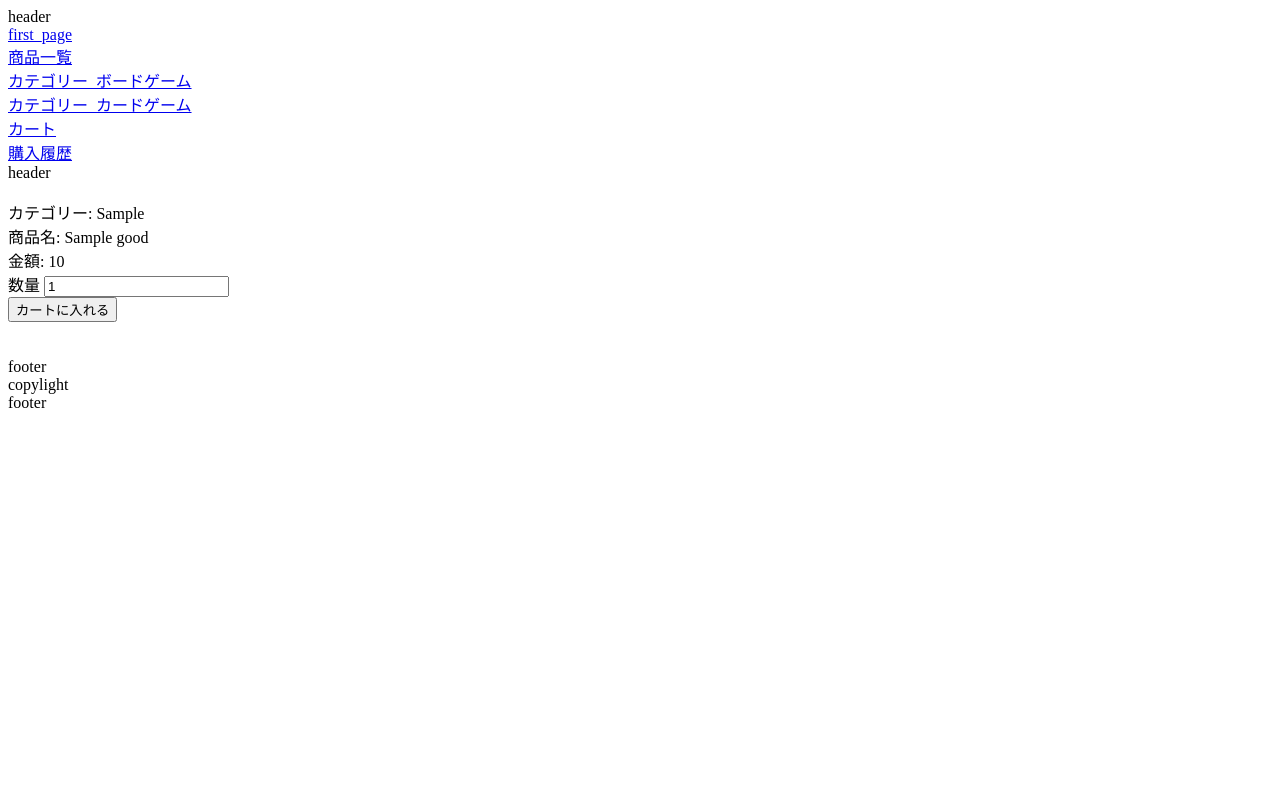
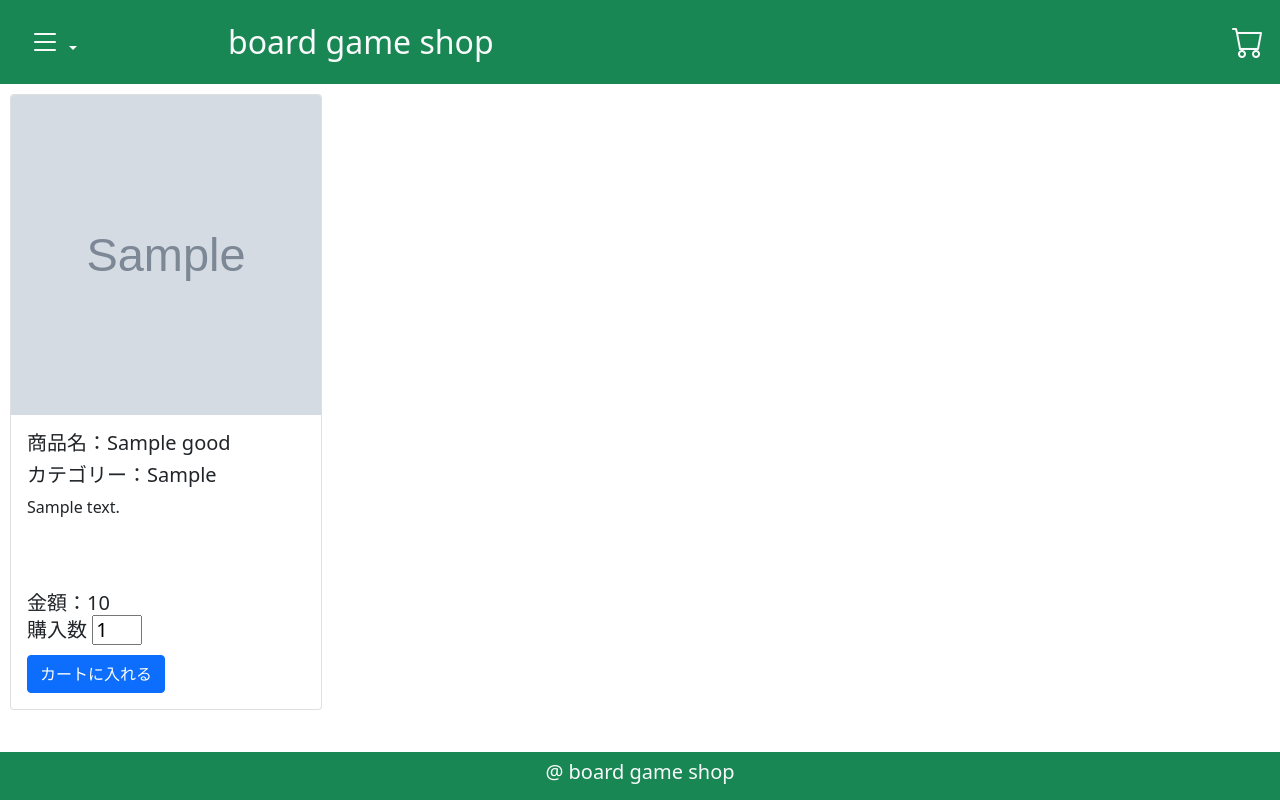
Before and after one commit to akiramenowaruiotoko/PHP_EC_site_2022, a PHP site: the page made by index.php in a window 1280 px wide. Run offline with PHP 8.4, Linux system fonts and the light colour scheme; tables that the repository leaves empty or names only in its code hold one stand-in row (values such as "Sample post"); grey boxes marked "Sample" are stand-in pictures.

Commit message:
layout created

```diff
--- a/footer.php
+++ b/footer.php
@@ -1,4 +1,3 @@
-<div><br></div>
-<div>footer</div>
-<div>copylight</div>
-<div>footer</div>
+<div class="fixed-bottom bg-success text-center text-light p-2">
+    <h5>@ board game shop</h5>
+</div>
--- a/header.php
+++ b/header.php
@@ -1,9 +1,26 @@
-<div>header</div>
-<div><a href="index.php?page_select=page_first" class="h3">first_page</a></div>
-<div><a href="index.php?page_select=page_category&category=リスト" class="h3">商品一覧</a></div>
-<div><a href="index.php?page_select=page_category&category=ボードゲーム" class="h3">カテゴリー_ボードゲーム</a></div>
-<div><a href="index.php?page_select=page_category&category=カードゲーム" class="h3">カテゴリー_カードゲーム</a></div>
-<div><a href="index.php?page_select=page_cart" class="h3">カート</a></div>
-<div><a href="index.php?page_select=page_history" class="h3">購入履歴</a></div>
-<div>header</div>
-<div><br></div>
+<div class="container-fluid sticky-top bg-success p-3">
+  <div class="row d-flex align-items-center">
+    <div class="col">
+        <div class="dropdown">
+            <!-- 切替ボタンの設定 -->
+            <button type="button" class="btn btn-success dropdown-toggle" data-bs-toggle="dropdown" aria-expanded="false">
+                <i class="h2 bi bi-list"></i>
+            </button>
+            <!-- ドロップメニューの設定 -->
+            <ul class="dropdown-menu">
+                <li><a class="dropdown-item" href="index.php?page_select=page_category&category=リスト">商品一覧</a></li>
+                <li><a class="dropdown-item" href="index.php?page_select=page_category&category=ボードゲーム">カテゴリー ボードゲーム</a></li>
+                <li><a class="dropdown-item" href="index.php?page_select=page_category&category=カードゲーム">カテゴリー カードゲーム</a></li>
+                <li><a class="dropdown-item" href="index.php?page_select=page_cart">カート</a></li>
+                <li><a class="dropdown-item" href="index.php?page_select=page_history">購入履歴</a></li>
+            </ul>
+        </div>
+    </div>
+    <div class="col-8">
+        <div><a href="index.php?page_select=page_category&category=リスト" class="h2 text-light text-decoration-none">board game shop</a></div>
+    </div>
+    <div class="col text-end">
+        <div><a href="index.php?page_select=page_cart" class="h2 text-light"><i class="bi bi-cart"></i></a></div>
+    </div>
+  </div>
+</div>
--- a/index.php
+++ b/index.php
@@ -3,9 +3,12 @@
 <head>
   <meta charset="utf-8">
   <meta name="viewport" content="width=device-width, initial-scale=1">
+  <link href="https://cdn.jsdelivr.net/npm/bootstrap@5.0.2/dist/css/bootstrap.min.css" rel="stylesheet" integrity="sha384-EVSTQN3/azprG1Anm3QDgpJLIm9Nao0Yz1ztcQTwFspd3yD65VohhpuuCOmLASjC" crossorigin="anonymous">
+  <link rel="stylesheet" href="https://cdn.jsdelivr.net/npm/bootstrap-icons@1.5.0/font/bootstrap-icons.css">
   <title>PHP_EC_site_2022</title>
 </head>
 <body>
+<script src="https://cdn.jsdelivr.net/npm/bootstrap@5.0.2/dist/js/bootstrap.bundle.min.js" integrity="sha384-MrcW6ZMFYlzcLA8Nl+NtUVF0sA7MsXsP1UyJoMp4YLEuNSfAP+JcXn/tWtIaxVXM" crossorigin="anonymous"></script>
 <?php
 // ブラウザでエラー確認
 ini_set('display_errors', 1);
--- a/page_category.php
+++ b/page_category.php
@@ -10,18 +10,27 @@ if($category == "リスト"){
     $sql = "SELECT * FROM goods WHERE category = '$category'";
 }
 $result_rows = $pdo->query($sql);
-//データ出力
-foreach ( $result_rows as $row ):
-    echo "カテゴリー: {$row['category']} <br>";
-    echo "商品名: {$row['goods_name']} <br>";
-    echo "金額: {$row['price']} <br>";
-    ?>
-    <div>
-    <form method="post" action="index.php?page_select=page_cart">
-        <input type="hidden" name="goods_id" value="<?= "{$row['goods_id']}" ?>">
-        <div>数量 <input type="number" name="num" value="1" min="1"></div>
-        <div><input type="submit" value="カートに入れる"></div>
-    </form>
-    <br>
-    </div>
-<?php endforeach; ?>
+?>
+
+<!-- 商品データ出力 -->
+<div class="row" style="margin-bottom:50px">
+    <?php foreach ( $result_rows as $row ): ?>
+        <div class="container-fluid col-sm-4" style="width: 21rem; margin: 10px">
+            <div class="card">
+                <img src="img/<?php echo $row['img'];?>" class="card-img-top" style="height: 20rem" >
+                <div class="card-body">
+                    <h5 class="card-title">商品名：<?php echo $row['goods_name'];?></h5>
+                    <h5 class="card-text">カテゴリー：<?php echo $row['category'];?></h5>
+                    <p class="card-text" style="height: 5rem"><?php echo $row['comment'];?></p>
+                    <h5 class="card-text">金額：<?php echo $row['price'];?>
+                        <form method="post" action="index.php?page_select=page_cart">
+                            <input type="hidden" name="goods_id" value="<?= "{$row['goods_id']}" ?>">
+                            <div>購入数 <input type="number" name="num" value="1" min="1" style="width:50px;"></div>
+                            <div><input type="submit" class="btn btn-primary" style="margin-top: 10px;" value="カートに入れる"></div>
+                        </form>
+                    </h5>
+                </div>
+            </div>
+        </div>
+    <?php endforeach;?>
+</div>
```
Also changed, not shown: page_cart.php (+16 -10 lines), page_first.php (+6 -4 lines), page_history.php (+14 -8 lines), img/001.png (added), img/002.png (added), img/003.png (added), img/004.png (added), img/005.png (added), 1 other file.
